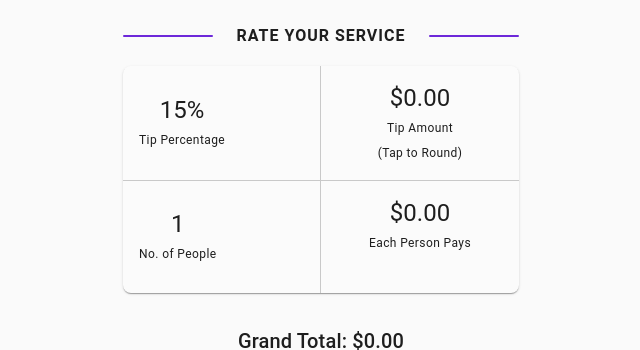
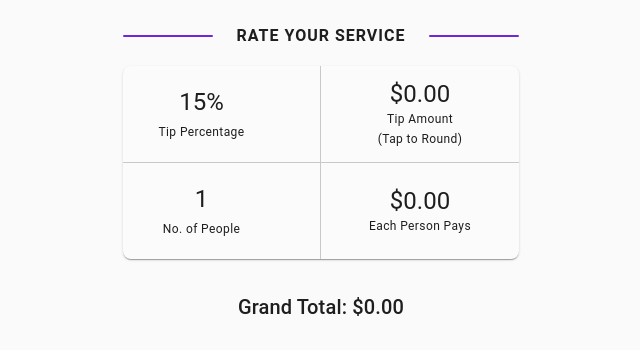
Before and after one commit to jhickman/gratuity, a React (Vite) app: page / in a window 1280 px wide. Shown: the part 464-814 px from the top of the page, without its empty margins (319-959 px from the left). Built offline with nearby package versions, Linux system fonts and the light colour scheme; some icons are missing.

Commit message:
Style changes

```diff
--- a/index.html
+++ b/index.html
@@ -3,13 +3,12 @@
 
 <head>
   <meta charset="UTF-8" />
-  <meta name="viewport" content="width=device-width, initial-scale=1.0" />
+  <meta name="viewport" content="width=device-width, initial-scale=1.0, maximum-scale=1.0, user-scalable=no" />
   <link rel="apple-touch-icon" sizes="180x180" href="/apple-touch-icon.png">
   <link rel="icon" type="image/png" sizes="96x96" href="/favicon-96x96.png">
   <link rel="manifest" href="/site.webmanifest">
   <meta name="apple-mobile-web-app-title" content="Gratuity App">
   <meta name="application-name" content="Gratuity App">
-  <meta name="theme-color" content="#0097a7">
   <title>Gratuity</title>
 </head>
 
--- a/src/App.tsx
+++ b/src/App.tsx
@@ -44,6 +44,29 @@ function App() {
   const [service, setService] = useState('okay');
   const [tipPercent, setTipPercent] = useState(15);
   const [numPeople, setNumPeople] = useState(1);
+
+  // Dynamically update theme color based on light/dark mode
+  useEffect(() => {
+    const updateThemeColor = (e?: MediaQueryListEvent) => {
+      const isDark = e?.matches ?? window.matchMedia('(prefers-color-scheme: dark)').matches;
+      const themeColor = isDark ? '#111827' : '#fafafa';
+
+      let meta = document.querySelector('meta[name="theme-color"]');
+      if (!meta) {
+        meta = document.createElement('meta');
+        meta.setAttribute('name', 'theme-color');
+        document.head.appendChild(meta);
+      }
+      meta.setAttribute('content', themeColor);
+    };
+
+    const media = window.matchMedia('(prefers-color-scheme: dark)');
+    media.addEventListener('change', updateThemeColor);
+
+    updateThemeColor(); // set on load
+
+    return () => media.removeEventListener('change', updateThemeColor);
+  }, []);
 
   const [rounding, setRounding] = useState<'dollar' | 'dime' | 'dimeTotal'>('dollar');
   const [roundingEnabled, setRoundingEnabled] = useState<boolean>(false);
@@ -339,7 +362,7 @@ function App() {
         {/* SectionHeader for Service */}
         <SectionHeader text="RATE YOUR SERVICE" />
 
-
+        {/* TIP BOX */}
         <Paper
           sx={{
             backgroundColor: 'var(--panel-bg-color)',
@@ -353,9 +376,14 @@ function App() {
         >
           <Grid container >
             {/* Row 1 */}
-            <Grid size={6} sx={{ borderBottom: '1px solid var(--panel-border-color)', borderRight: '1px solid var(--panel-border-color)', p: 2, textAlign: 'center' }}>
-              <Box display="flex" justifyContent="space-between" alignItems="center">
-                <Box textAlign="center">
+            <Grid size={6} sx={{
+              borderBottom: '1px solid var(--panel-border-color)',
+              borderRight: '1px solid var(--panel-border-color)',
+              p: 1,
+              textAlign: 'center'
+            }}>
+              <Box display="flex" alignItems="center">
+                <Box textAlign="center" flex={1}>
                   {(() => {
                     // Show adjusted tip percent if rounding is enabled, else base tipPercent
                     const effectiveTipPercent = roundingEnabled && sub > 0
@@ -371,10 +399,10 @@ function App() {
                 </Box>
                 <Box display="flex" flexDirection={"column"}>
                   <IconButton onClick={() => setTipPercent(adjustValue(tipPercent, 1))} color="inherit">
-                    <ArrowDropUpIcon />
+                    <ArrowDropUpIcon sx={{ fontSize: 'clamp(24px, 6vw, 40px)' }} />
                   </IconButton>
                   <IconButton onClick={() => setTipPercent(adjustValue(tipPercent, -1))} color="inherit">
-                    <ArrowDropDownIcon />
+                    <ArrowDropDownIcon sx={{ fontSize: 'clamp(24px, 6vw, 40px)' }} />
                   </IconButton>
                 </Box>
               </Box>
@@ -383,10 +411,13 @@ function App() {
               size={6}
               sx={{
                 borderBottom: '1px solid var(--panel-border-color)',
-                p: 2,
+                p: 1,
                 textAlign: 'center',
                 position: 'relative',
                 cursor: 'pointer',
+                display: 'flex',
+                flexDirection: 'column',
+                justifyContent: 'center'
               }}
               onClick={() => setRoundingEnabled(!roundingEnabled)}
             >
@@ -443,23 +474,29 @@ function App() {
             </Grid>
 
             {/* Row 2 */}
-            <Grid size={6} sx={{ borderRight: '1px solid var(--panel-border-color)', p: 2, textAlign: 'center' }}>
-              <Box display="flex" justifyContent="space-between" alignItems="center">
-                <Box textAlign="center">
+            <Grid size={6} sx={{
+              borderRight: '1px solid var(--panel-border-color)',
+              p: 1,
+              textAlign: 'center'
+            }}>
+              <Box display="flex" alignItems="center">
+                <Box textAlign="center" flex={1}>
                   <Typography variant="h5">{numPeople}</Typography>
                   <Typography noWrap variant="caption">No. of People</Typography>
                 </Box>
                 <Box display="flex" flexDirection={"column"}>
                   <IconButton onClick={() => setNumPeople(adjustValue(numPeople, 1))} color="inherit">
-                    <ArrowDropUpIcon />
+                    <ArrowDropUpIcon sx={{ fontSize: 'clamp(24px, 6vw, 40px)' }} />
                   </IconButton>
                   <IconButton onClick={() => setNumPeople(adjustValue(numPeople, -1))} color="inherit">
-                    <ArrowDropDownIcon />
+                    <ArrowDropDownIcon sx={{ fontSize: 'clamp(24px, 6vw, 40px)' }} />
                   </IconButton>
                 </Box>
               </Box>
             </Grid>
-            <Grid size={6} sx={{ p: 2, textAlign: 'center' }}>
+            <Grid size={6} sx={{
+              p: 1, textAlign: 'center', display: 'flex', flexDirection: 'column', justifyContent: 'center'
+            }}>
               <Typography variant="h5">${eachPays.toFixed(2)}</Typography>
               <Typography variant="caption">Each Person Pays</Typography>
             </Grid>
--- a/src/KeypadModal.tsx
+++ b/src/KeypadModal.tsx
@@ -70,7 +70,7 @@ export const KeypadModal: React.FC<KeypadModalProps> = ({
         sx={{
           height: '100vh',
           width: '100vw',
-          backgroundColor: 'var(--primary-color)',
+          backgroundColor: 'var(--background-color)',
           color: 'var(--text-color)',
           display: 'flex',
           flexDirection: 'column',
```
